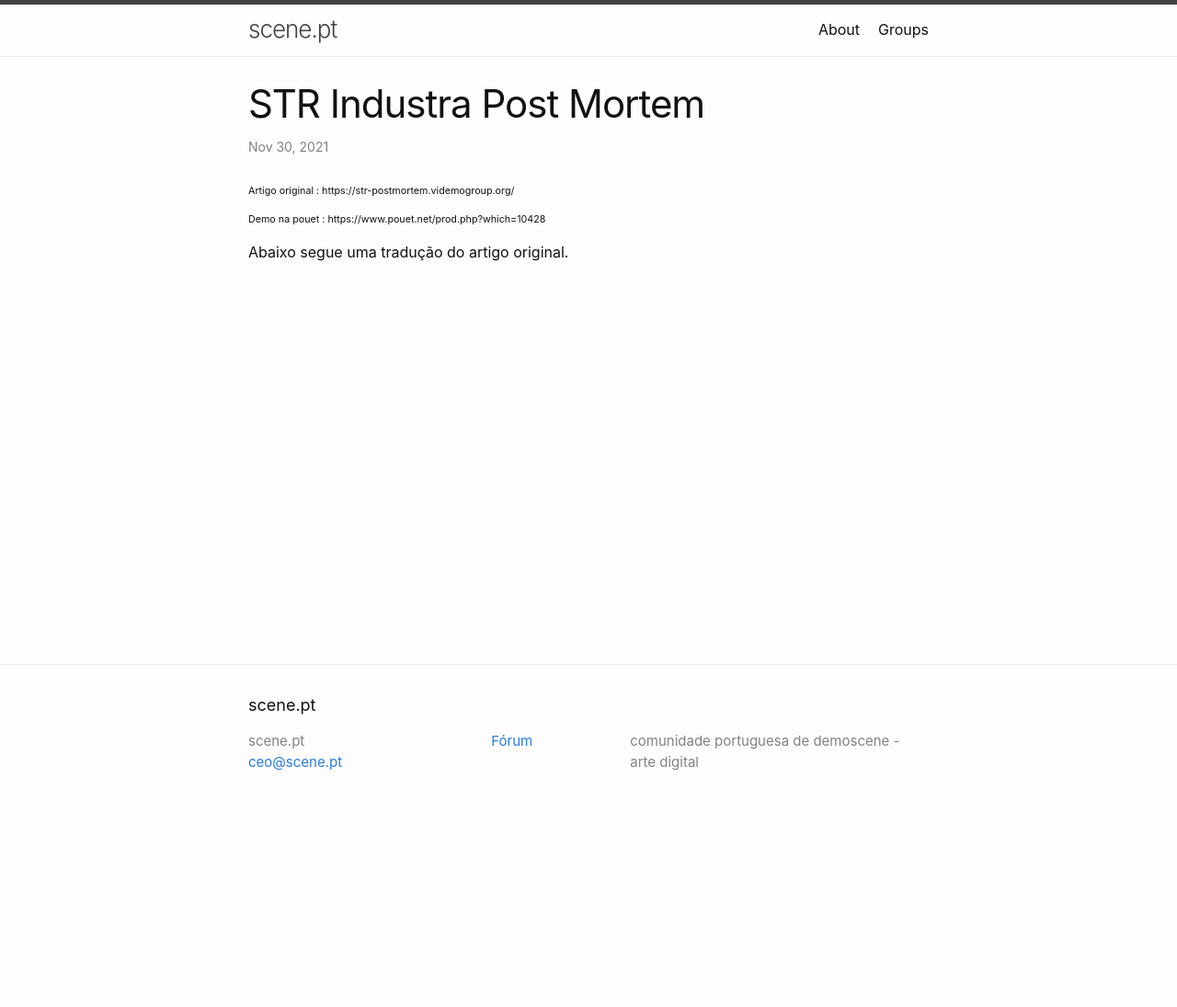
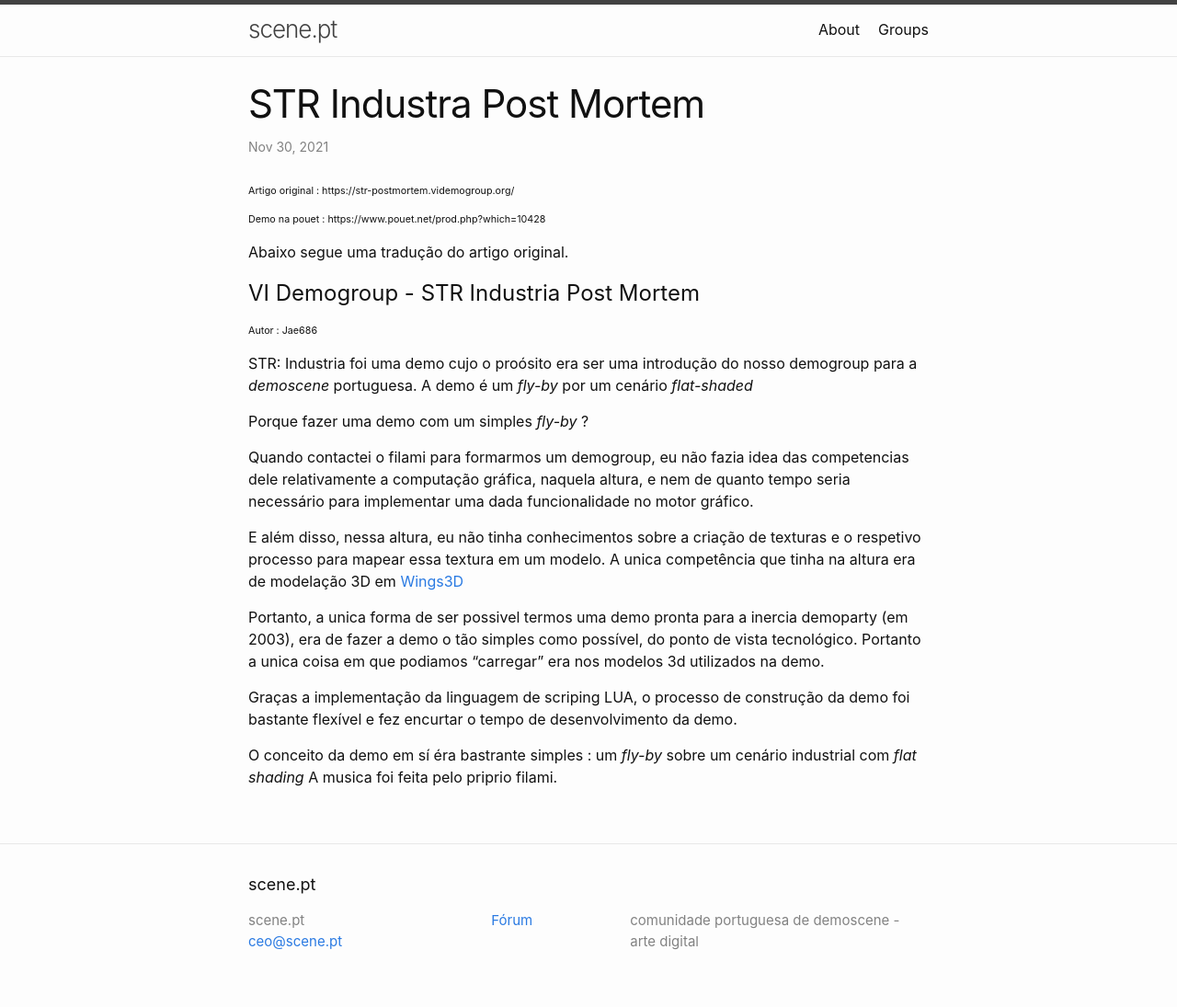
Before and after one commit to pcardoso/scenept, a Jekyll site: the page built from _posts/2021-11-30-str_industria_post-mortem.markdown, in a window 1280 px wide. Shown: the whole page at 92% size. Built offline with Jekyll 4.4.1, drawn with Linux system fonts in a browser that asks for light colours; before the commit the page ends 900 px from its top, so only the background shows below that.

Commit message:
Update 2021-11-30-str_industria_post-mortem.markdown

```diff
--- a/_posts/2021-11-30-str_industria_post-mortem.markdown
+++ b/_posts/2021-11-30-str_industria_post-mortem.markdown
@@ -9,3 +9,24 @@ categories: post-mortem
 ###### Demo na pouet : https://www.pouet.net/prod.php?which=10428
 
 Abaixo segue uma tradução do artigo original.
+
+# VI Demogroup - STR Industria Post Mortem
+###### Autor : Jae686
+
+STR: Industria foi uma demo cujo o proósito era ser uma introdução do nosso demogroup para a *demoscene* portuguesa.
+A demo é um *fly-by* por um cenário *flat-shaded*
+
+Porque fazer uma demo com um simples *fly-by* ?
+
+Quando contactei o filami para formarmos um demogroup, eu não fazia idea das competencias dele relativamente a computação gráfica, naquela altura, e nem de quanto tempo seria necessário para implementar uma dada funcionalidade no motor gráfico.
+
+E além disso, nessa altura, eu não tinha conhecimentos sobre a criação de texturas e o respetivo processo para mapear essa textura em um modelo.
+A unica competência que tinha na altura era de modelação 3D em [Wings3D](http://http://www.wings3d.com/)
+
+
+Portanto, a unica forma de ser possivel termos uma demo pronta para a inercia demoparty (em 2003), era de fazer a demo o tão simples como possível, do ponto de vista tecnológico. Portanto a unica coisa em que podiamos "carregar" era nos modelos 3d utilizados na demo.
+
+Graças a implementação da linguagem de scriping LUA, o processo de construção da demo foi bastante flexível e fez encurtar o tempo de desenvolvimento da demo.
+
+O conceito da demo em sí éra bastrante simples : um *fly-by* sobre um cenário industrial com *flat shading*
+A musica foi feita pelo priprio filami.
```
